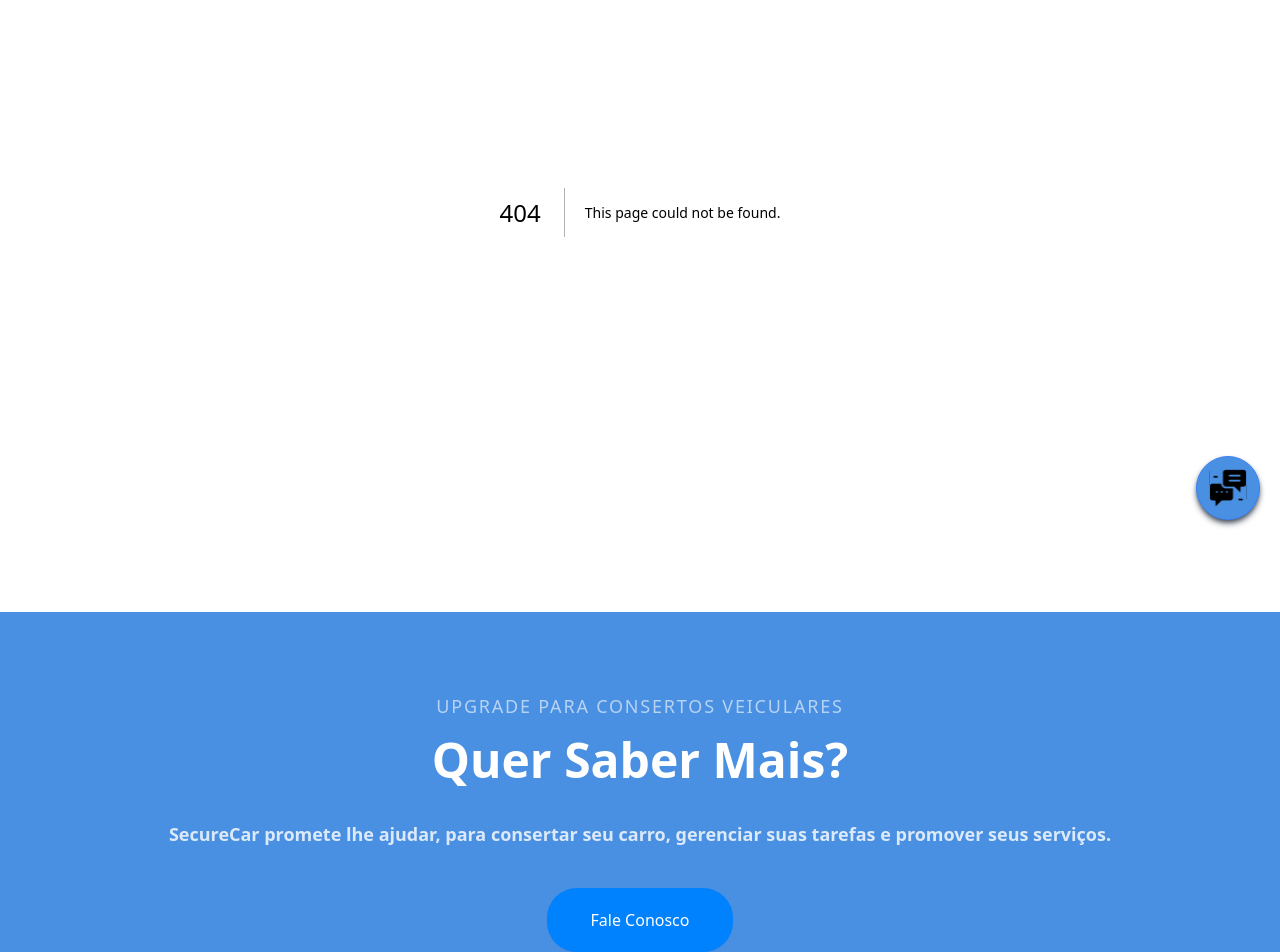
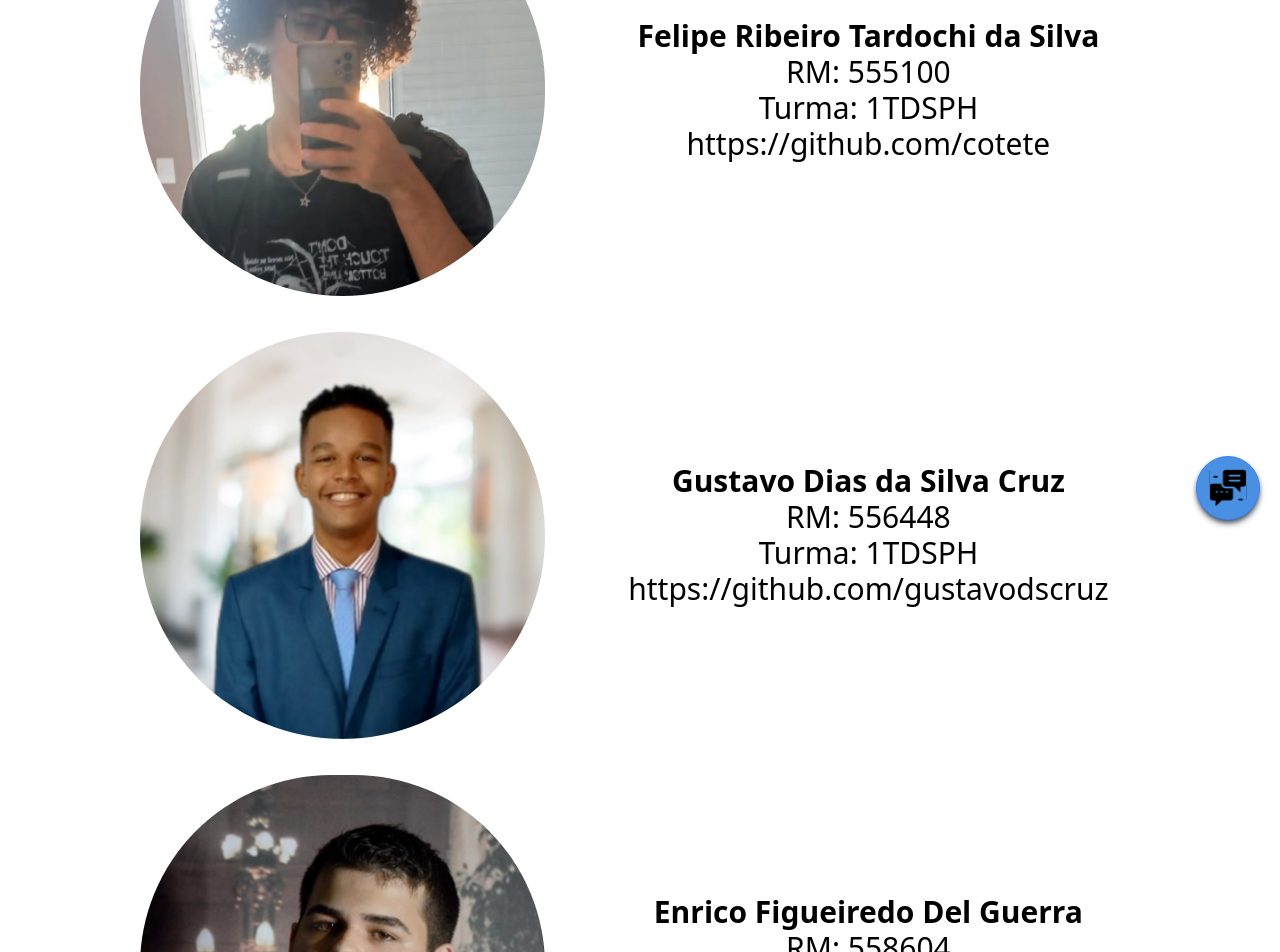
Before and after one commit to cotete/securecar-front-v2, a Next.js app: page /integrantes in a window 1280 px wide. Before the commit this address had no page. Shown: the part 260-1212 px from the top of the page. Built offline with nearby package versions, Linux system fonts and the light colour scheme.

Commit message:
feita a pagina dos participantes

```diff
--- /dev/null
+++ b/src/app/integrantes/page.tsx
@@ -0,0 +1,50 @@
+import Integrantes from "@/components/IntegrantesComponentes/Integrantes/Integrantes"
+
+
+
+
+
+
+type Integrantes = {
+    nome:string;
+    rm:number;
+    turma:string;
+    github:string;
+    src:string;
+}
+
+const PaginaDosParticipantes = ()=>{
+
+const integrantes:Integrantes[] = [
+    {
+        nome: "Felipe Ribeiro Tardochi da Silva",
+        rm: 555100,
+        turma:"1TDSPH",
+        github:"https://github.com/cotete",
+        src: "/img/felipe.webp"
+    },
+    {
+        nome: "Gustavo Dias da Silva Cruz",
+        rm: 556448,
+        turma:"1TDSPH",
+        github:"https://github.com/gustavodscruz",
+        src:"/img/gustavo.webp"
+    },
+    {
+        nome: "Enrico Figueiredo Del Guerra",
+        rm: 558604,
+        turma:"1TDSPH",
+        github:"https://github.com/enricodelguerra",
+        src:"/img/enrico.webp"
+    }
+]
+
+    return(
+        <>
+        <h1 className="md:text-3xl tela:4xl celular:text-2xl text-center tracking-wide font-semibold pt-4">Pagina dos Participantes</h1>
+        <Integrantes integrante={integrantes}/>
+        </>
+    )
+}
+
+export default PaginaDosParticipantes
--- /dev/null
+++ b/src/components/IntegrantesComponentes/Integrantes/Integrantes.tsx
@@ -0,0 +1,29 @@
+import Image from "next/image";
+
+type Integrantes = {
+    nome: string;
+    rm: number;
+    turma: string;
+    github: string;
+    src: string;
+}
+
+export default function Integrantes({ integrante }: { integrante: Integrantes[] }) {
+    return (
+        <div className="max-w-screen-lg m-auto ate-tela:m-auto">
+            <ul>
+                {integrante.map((itg) => (
+                    <li key={itg.rm} className="flex ate-tela:flex-col flex-row items-center space-x-10 pb-4 ate-tela:pl-0 ate-tela:space-x-0 pl-3 pt-5 text-3xl">
+                        <Image src={itg.src} alt={itg.nome} height={300} width={300} className="w-1/3 lg:w-2/5 lg:rounded-full ate-tela:rounded-full ate-tela:h-40 ate-tela:w-40 ate-tela:mb-2 "/>
+                        <div className="w-full flex flex-col ate-tela:justify-center ate-tela:items-center">
+                            <p className="text-center font-semibold text-wrap ate-tela:max-w-screen-sm ate-tela:text-3xl celular:!text-xl" >{itg.nome}</p>
+                            <p className="text-center text-wrap ate-tela:max-w-screen-sm ate-tela:text-3xl celular:!text-xl" >RM: {itg.rm}</p>
+                            <p className="text-center text-wrap ate-tela:max-w-screen-sm ate-tela:text-3xl celular:!text-xl" >Turma: {itg.turma}</p>
+                            <a className="text-center text-wrap ate-tela:max-w-screen-sm ate-tela:text-3xl celular:!text-xl w-full hover:text-primary-dark hover:tracking-wide hover:font-semibold transition-all duration-300" href={itg.github} target="_blank" rel="noopener noreferrer">{itg.github}</a>
+                        </div>
+                    </li>
+                ))}
+            </ul>
+        </div>
+    );
+}
```
